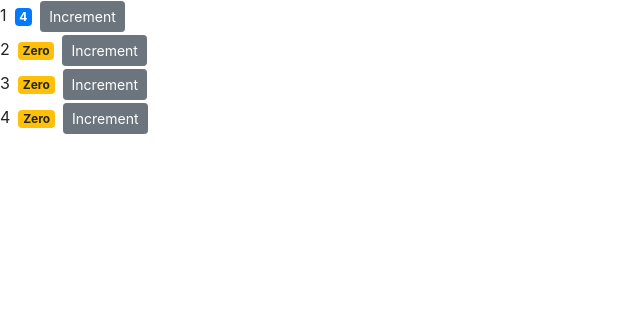
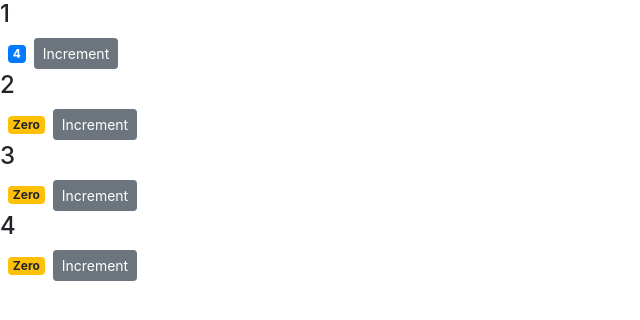
Before and after one commit to hocyadav/react_counter_app, a React (Create React App) app: page / in a window 1280 px wide. Shown: the top 320 px of the page, without its empty margins (0-640 px from the left). Built offline with nearby package versions, Linux system fonts and the light colour scheme.

Commit message:
access dynamic value inside h4 tag

```diff
--- a/src/compnents/Counter.jsx
+++ b/src/compnents/Counter.jsx
@@ -14,7 +14,7 @@ class Counter extends Component {
         console.log("props", this.props);
         return (
         <div>
-            {this.props.id}
+            <h4>{this.props.id}</h4>
             <span className={this.newMethod()}>{this.formatCount()}</span>
             <button onClick={ () => {this.handleIncrement({id:1})} } className="btn btn-secondary btn-sm">Increment</button>
         </div>
```
